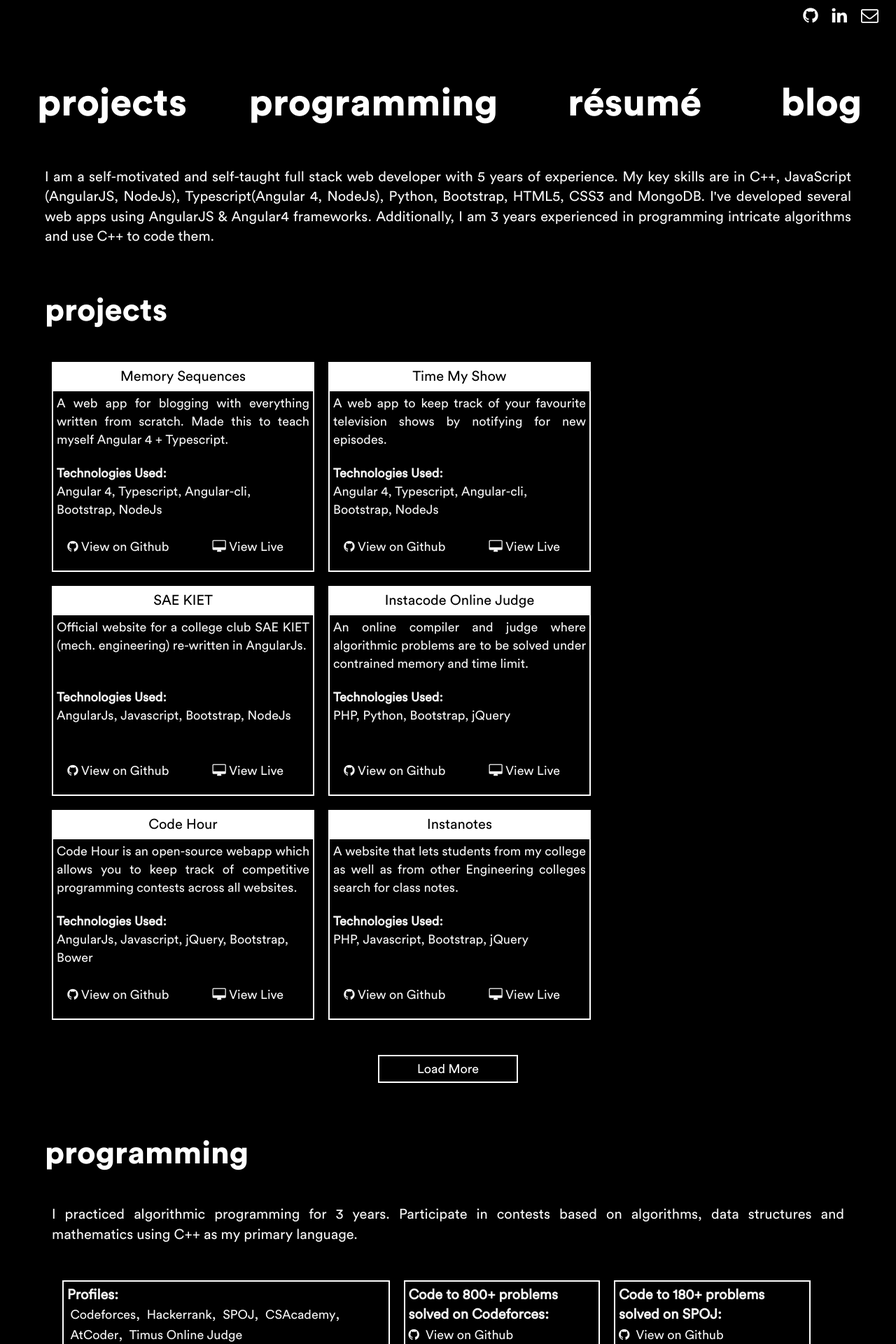
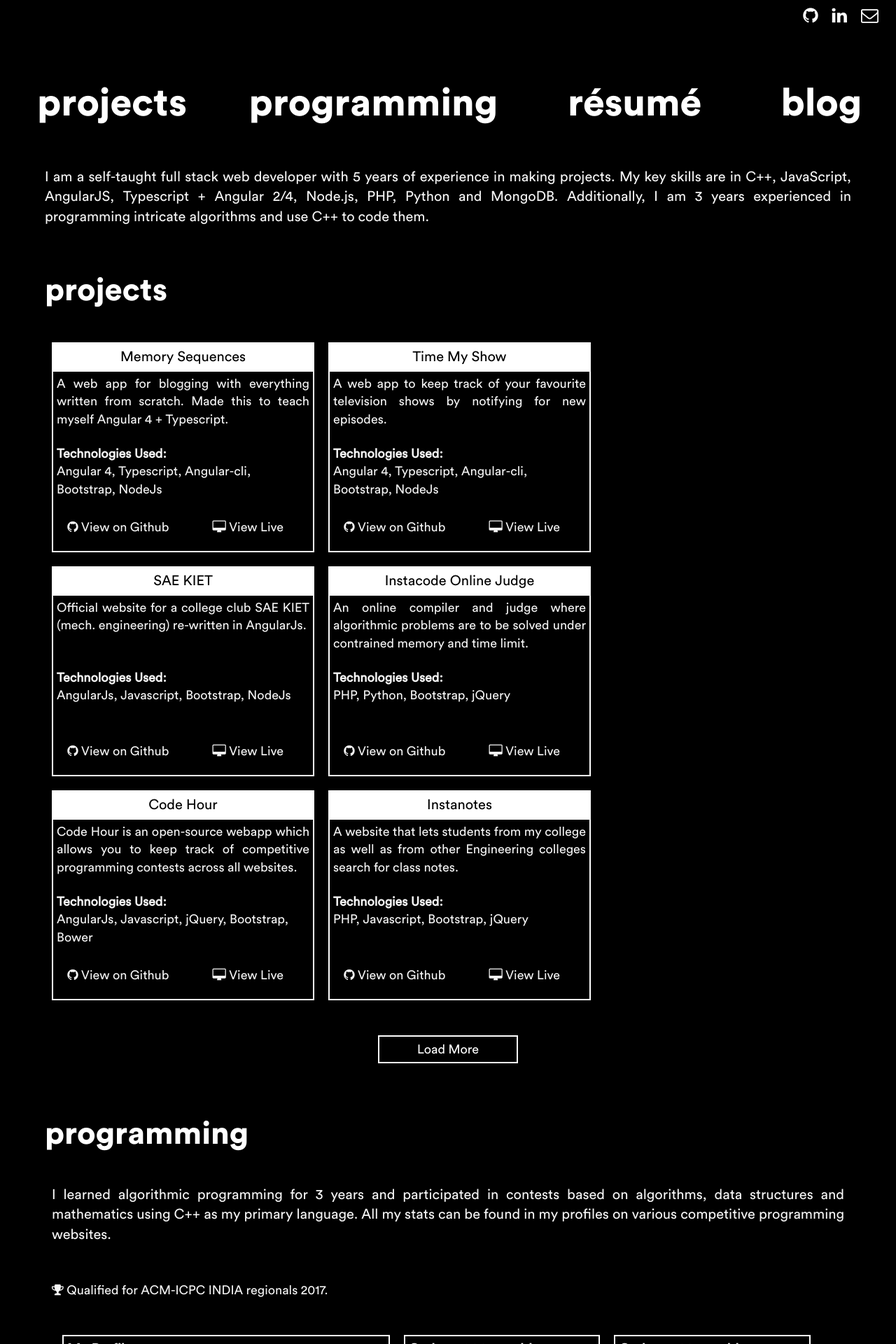
Before and after one commit to strcoder4007/theTownCenter, an Angular app: page / in a window 1280 px wide. Shown: the top 1920 px of the page at 70% size. Built offline with nearby package versions, Linux system fonts and the light colour scheme.

Commit message:
final version

```diff
--- a/src/app/app.component.html
+++ b/src/app/app.component.html
@@ -1,8 +1,8 @@
 <div class="row gutter-0 elementToFadeIn" style="height: 40px">
     <div class="container-fluid pull-right">
-        <a href="https://github.com/strcoder4007"><i class="fa fa-github"></i></a>
-        <a href="https://www.linkedin.com/in/shubham-singh-15b76951"><i class="fa fa-linkedin"></i></a>
-        <a href="mailto:mynameshubham@gmail.com"><i class="fa fa-envelope-o"></i></a>
+        <a  target="_blank" href="https://github.com/strcoder4007"><i class="fa fa-github"></i></a>
+        <a  target="_blank" href="https://www.linkedin.com/in/shubham-singh-15b76951"><i class="fa fa-linkedin"></i></a>
+        <a  target="_blank" href="mailto:mynameshubham@gmail.com"><i class="fa fa-envelope-o"></i></a>
     </div>
 </div>
 
--- a/src/app/home/home.component.html
+++ b/src/app/home/home.component.html
@@ -1,6 +1,6 @@
 <div class="container-fluid myComponent">
-    <p class="about">I am a self-motivated and self-taught full stack web developer with 5 years of experience.
-            My key skills are in C++, JavaScript (AngularJS, NodeJs), Typescript(Angular 4, NodeJs), Python, Bootstrap, HTML5, CSS3 and MongoDB. I've developed several web apps using AngularJS & Angular4 frameworks. Additionally, I am 3 years experienced in programming intricate algorithms and use C++ to code them.
+    <p class="about">I am a self-taught full stack web developer with 5 years of experience in making projects.
+            My key skills are in C++, JavaScript, AngularJS, Typescript + Angular 2/4, Node.js, PHP, Python and MongoDB. Additionally, I am 3 years experienced in programming intricate algorithms and use C++ to code them.
     </p>
     <p id="projects" class="mynavOptions">projects</p>
     <div class="row gutter-0" style="margin-top: 30px;">
@@ -68,20 +68,23 @@
     <p id="programming" class="mynavOptions">programming</p>
     <div class="row gutter-0" style="margin-top: 30px;">
         <p class="about progPara">
-        I practiced algorithmic programming for 3 years. Participate in contests based on algorithms, data structures and mathematics using C++ as my primary language.
+        I learned algorithmic programming for 3 years and participated in contests based on algorithms, data structures and mathematics using C++ as my primary language. All my stats can be found in my profiles on various competitive programming websites.
+        </p>
+        <p class="about progPara">
+                <a href="assets/acm2017.pdf" class="projectLink" target="_blank"><i class="fa fa-trophy"></i>&nbsp;Qualified for ACM-ICPC INDIA regionals 2017.</a>
         </p>
     </div>
 
     <div class="container-fluid">
     <div class="col-md-5 prog">
             <div class="row gutter-0 techSection">
-                <div class="col-md-12 about" style="text-align: left; padding: 0px;"><strong>Profiles:<br></strong>
+                <div class="col-md-12 about" style="text-align: left; padding: 0px;"><strong>My Profiles:<br></strong>
                     <a href="http://codeforces.com/profile/fie" class="projectLink" target="_blank">&nbsp;Codeforces</a>,
                     <a href="https://www.hackerrank.com/FrozenOnion" class="projectLink" target="_blank">&nbsp;Hackerrank</a>,
                     <a href="http://www.spoj.com/users/strcoder4007/" class="projectLink" target="_blank">&nbsp;SPOJ</a>,
                     <a href="https://csacademy.com/user/strcoder/" class="projectLink" target="_blank">&nbsp;CSAcademy</a>,
                     <a href="https://atcoder.jp/user/STR" class="projectLink" target="_blank">&nbsp;AtCoder</a>,
-                    <a href="#" class="projectLink" target="_blank">&nbsp;Timus Online Judge</a>
+                    <a href="http://acm.timus.ru/author.aspx?id=199801" class="projectLink" target="_blank">&nbsp;Timus Online Judge</a>
                 </div>
             </div>
         </div>
```
Also changed, not shown: 1 other file (tests, documents, lock files or other folders).
